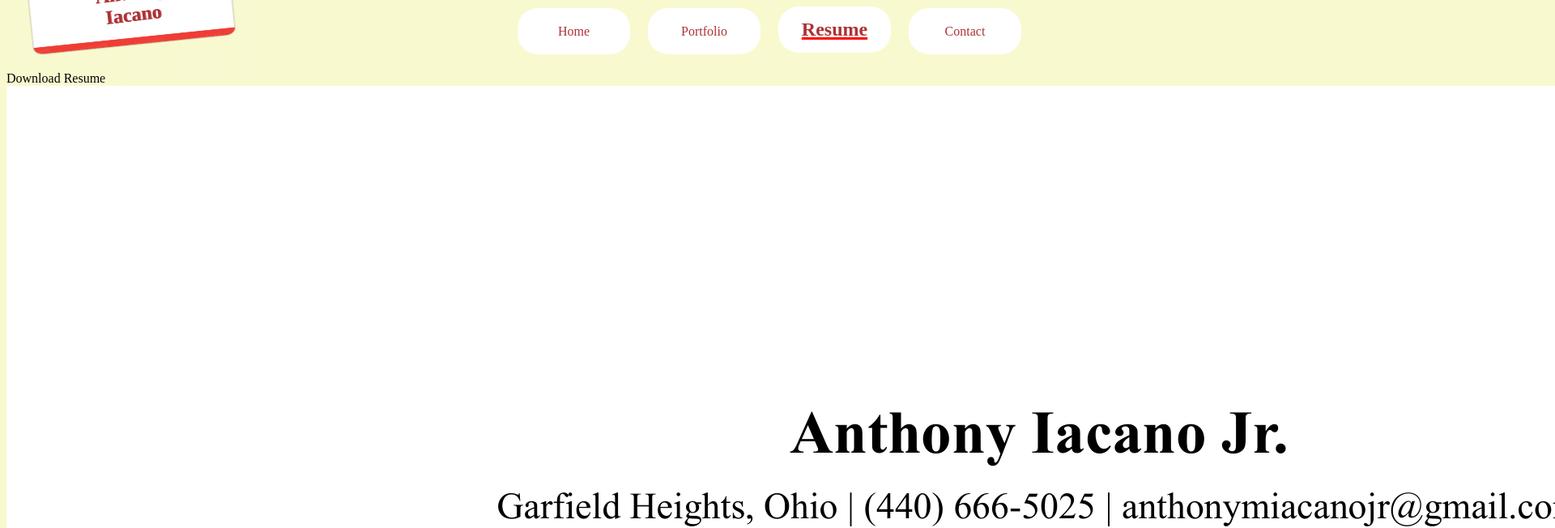
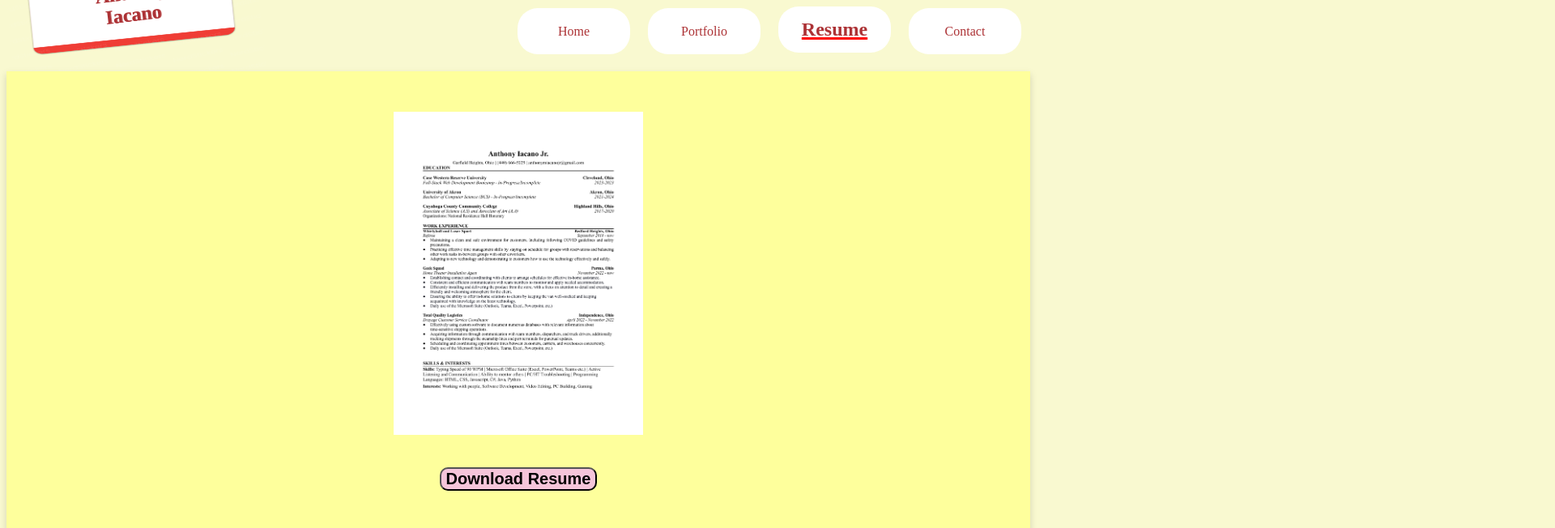
Before and after one commit to GameCatCam/ant-s-page, a React (Vite) app: page /resume in a window 1280 px wide. Shown: the part 120-772 px from the top of the page at 81% size, 1920 px wide, since content can reach past the window. Built offline with nearby package versions, Linux system fonts and the light colour scheme.

Commit message:
adjusted css on resume page

```diff
--- a/src/App.css
+++ b/src/App.css
@@ -37,6 +37,7 @@ h2::after{
   padding-bottom: 35px;
   padding-left: 15px;
   padding-right: 15px;
+  padding-top:50px;
   font-weight: 600;
   background-color: var(--lightstickypink);
   /*adds drop shadow under ABOUT*/
@@ -103,8 +104,12 @@ h2::after{
   font-size: 22px;
   font-weight: 600;
 }
-#button{
+
+#contact-button {
   background-color: var(--lightstickygreen);
+}
+
+.button{
   font-weight: 700;
 /*START OF CONTACT:SOCIAL MEDIA SUB-SECTION CSS*/
 }
@@ -134,6 +139,45 @@ footer p::before {
   content: "\00a9";
 }
 
+/*START OF RESUME-SECTION CSS, takes a lot from ABOUT class*/
+#resume-img {
+  width: 25%;
+  display: flex;
+  margin: auto;
+  padding-bottom: 25px;
+}
+
+#resume-box {
+  background-color: var(--stickyyellow);
+  flex-direction: column;
+}
+
+#resume-link{
+  text-align: center;
+}
+
+#resume-button {
+  background-color: var(--lightstickypink);
+  border-radius: 10px;
+  font-size: 20px;
+}
+
+#resume-button:hover {
+  background-color: var(--stickypink);
+  border-radius: 10px;
+  font-size: 22px;
+}
+
+#resume-button-border{
+  padding-top:15px;
+  padding-bottom: 15px;
+}
+#resume-button-border:hover{
+  background-image: url(..\src\assets\images\redpencircle.gif);
+  background-repeat: no-repeat;
+  background-size: 20% 125%;
+  background-position: center;
+}
 
 /*viewport adjustments for standard tablets*/
 @media only screen and (max-width: 1024px) {
--- a/src/pages/Contact.jsx
+++ b/src/pages/Contact.jsx
@@ -1,14 +1,11 @@
-import Header from "../components/Header";
-
 // <!--Start of the Contact Page-->
 export default function Contact(){
     return(
         <>
-            {/* <!--Start of the CONTACT Section--> */}
             <section class = "contact" id="contact">
                 <h2>CONTACT ME</h2>
                 <p>Whether you want to talk to me about your favorite movie, or about an exciting idea/project you might have, feel free to reach out using the button below!</p>
-                <button type="button" id="button"><a href="mailto:anthonymiacanojr@gmail.com">CLICK HERE</a></button>
+                <button type="button" class="button" id="contact-button"><a href="mailto:anthonymiacanojr@gmail.com">CLICK HERE</a></button>
             </section>
         </>
     );
--- a/src/pages/Portfolio.jsx
+++ b/src/pages/Portfolio.jsx
@@ -1,3 +1,4 @@
+// <!--Start of the Portfolio Page-->
 export default function Portfolio(){
     return(
         <div><p>Portfolio</p></div>
--- a/src/pages/Resume.jsx
+++ b/src/pages/Resume.jsx
@@ -2,8 +2,10 @@
 export default function Resume(){
     return(
         <>
-        <a href="..\src\assets\documents\Anthony_Iacano_Resume.pdf" download="..\src\assets\assets\documents\Anthony_Iacano_Resume.pdf" type="button" class="btn btn-outline-primary"> Download Resume </a>
-        <img id="Resume" src="..\src\assets\documents\Anthony_Iacano_Resume.png" alt="Anthony's Resume" class="card-image-top mt-3 mw-100"></img>
+            <div id = "resume-box" class="about">
+                <img id="resume-img" src="..\src\assets\documents\Anthony_Iacano_Resume.png" alt="Anthony's Resume"></img>
+                <div id="resume-button-border"><a href="..\src\assets\documents\Anthony_Iacano_Resume.pdf" download="Anthony_Iacano_Resume.pdf" id="resume-link"><button class="button"id="resume-button">Download Resume</button></a></div>
+            </div>
         </>
     );
 }
```
